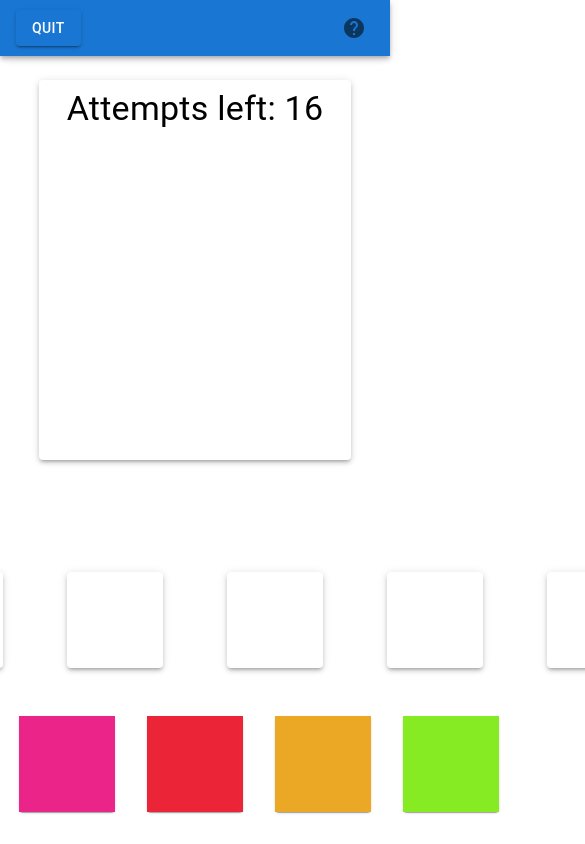
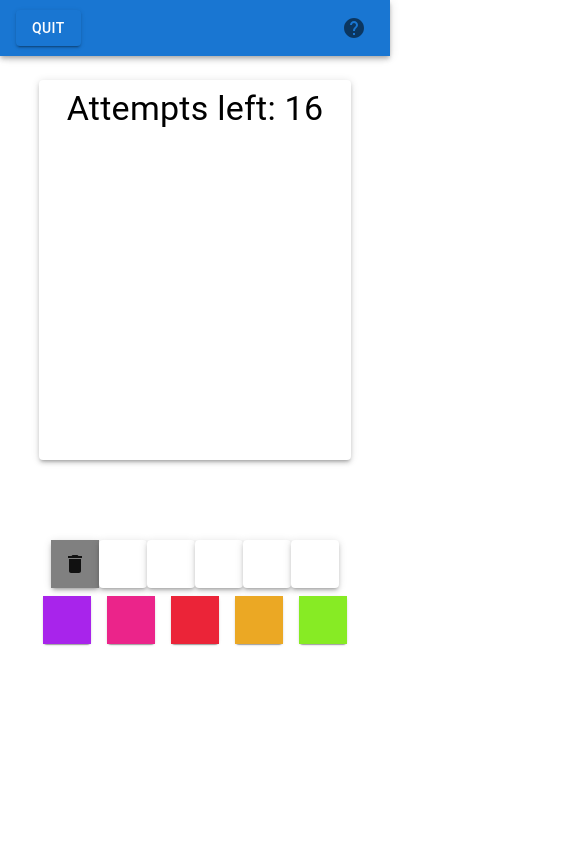
Before and after one commit to magnus-schj/code-breaker, a React (Vite) app: page / in a window 390 px wide. Both pictures are taken after a click on the button "START GAME". Shown: the top 844 px of the page, 585 px wide, since content can reach past the window. Built offline with nearby package versions, Linux system fonts and the light colour scheme.

Commit message:
more mobile firendly css

```diff
--- a/src/components/DragDrop/DragDrop.component.tsx
+++ b/src/components/DragDrop/DragDrop.component.tsx
@@ -12,6 +12,7 @@ import {
   removeColour,
   swapColours,
 } from "../../features/inputs/inputs.slice";
+import { useMediaQuery } from "@mui/material";
 
 interface Props {
   setDisplayWrongCodeMessage: Dispatch<SetStateAction<boolean>>;
@@ -93,6 +94,8 @@ const DragDrop: FC<Props> = ({ setDisplayWrongCodeMessage }) => {
           flexDirection: "column",
           alignItems: "center",
           justifyContent: "center",
+          width: "80%",
+          margin: "auto",
         }}
       >
         <Inputs
--- a/src/components/Inputs/Inputs.component.tsx
+++ b/src/components/Inputs/Inputs.component.tsx
@@ -2,7 +2,7 @@ import React, { Dispatch, FC, SetStateAction } from "react";
 import { Droppable, Draggable } from "react-beautiful-dnd";
 import { useAppDispatch, useAppSelector } from "../../App/hooks";
 
-import { Button, Paper } from "@mui/material";
+import { Button, Paper, useMediaQuery } from "@mui/material";
 import DeleteIcon from "@mui/icons-material/Delete";
 import {
   codeSlice,
@@ -17,9 +17,13 @@ interface Props {
 }
 
 const Inputs: FC<Props> = ({ allInputsFilled, setDisplayWrongCodeMessage }) => {
+  // dispatch and selector
   const dispatch = useAppDispatch();
   const inputs = useAppSelector((state) => state.inputs);
   const codeSlice = useAppSelector((state) => state.code);
+
+  // media queries
+  const belowBreakpoint = useMediaQuery("(max-width:924px)");
 
   const handleClick = () => {
     // ? todo: remove wrongInputMessage
@@ -45,9 +49,9 @@ const Inputs: FC<Props> = ({ allInputsFilled, setDisplayWrongCodeMessage }) => {
       <Paper
         elevation={3}
         sx={{
-          height: "6rem",
-          width: "6rem",
-          margin: "2rem",
+          height: belowBreakpoint ? "3rem" : "6rem",
+          width: belowBreakpoint ? "3rem" : "6rem",
+          margin: belowBreakpoint ? "1" : "2rem",
         }}
       >
         <Droppable droppableId="delete">
@@ -73,9 +77,9 @@ const Inputs: FC<Props> = ({ allInputsFilled, setDisplayWrongCodeMessage }) => {
         <Paper
           elevation={3}
           sx={{
-            height: "6rem",
-            width: "6rem",
-            margin: "2rem",
+            height: belowBreakpoint ? "3rem" : "6rem",
+            width: belowBreakpoint ? "3rem" : "6rem",
+            margin: belowBreakpoint ? "1" : "2rem",
           }}
           key={key}
         >
@@ -102,8 +106,8 @@ const Inputs: FC<Props> = ({ allInputsFilled, setDisplayWrongCodeMessage }) => {
                         >
                           <Paper
                             sx={{
-                              height: "5rem",
-                              width: "5rem",
+                              height: belowBreakpoint ? "2.5rem" : "5rem",
+                              width: belowBreakpoint ? "2.5rem" : "5rem",
                             }}
                           >
                             <div
--- a/src/components/OutPuts.component.tsx
+++ b/src/components/OutPuts.component.tsx
@@ -2,11 +2,13 @@ import React, { FC } from "react";
 import { initialOutputs } from "../initialData";
 import { Droppable, Draggable } from "react-beautiful-dnd";
 
-import { Paper } from "@mui/material";
+import { Paper, useMediaQuery } from "@mui/material";
 
 interface Props {}
 
 const Outputs: FC<Props> = () => {
+  // media queries
+  const belowBreakpoint = useMediaQuery("(max-width:924px)");
   return (
     <div
       style={{
@@ -16,7 +18,7 @@ const Outputs: FC<Props> = () => {
       {Object.entries(initialOutputs).map(([key, { hsl }], i) => (
         <Droppable droppableId={key} isDropDisabled key={key}>
           {(provided, snapshot) => (
-            <div style={{ margin: "clamp(0.5rem, 1rem, 4rem)" }}>
+            <div style={{ margin: belowBreakpoint ? "0.5rem" : "1rem" }}>
               <div ref={provided.innerRef}>
                 <Draggable key={i} draggableId={hsl} index={i}>
                   {(dragProvided, dragSnapshot) => (
@@ -28,8 +30,8 @@ const Outputs: FC<Props> = () => {
                       {/* what appears */}
                       <Paper
                         sx={{
-                          height: "clamp(2rem, 6rem, 8rem)",
-                          width: "clamp(2rem, 6rem, 8rem)",
+                          height: belowBreakpoint ? "3rem" : "6rem",
+                          width: belowBreakpoint ? "3rem" : "6rem",
                         }}
                       >
                         <div
```
